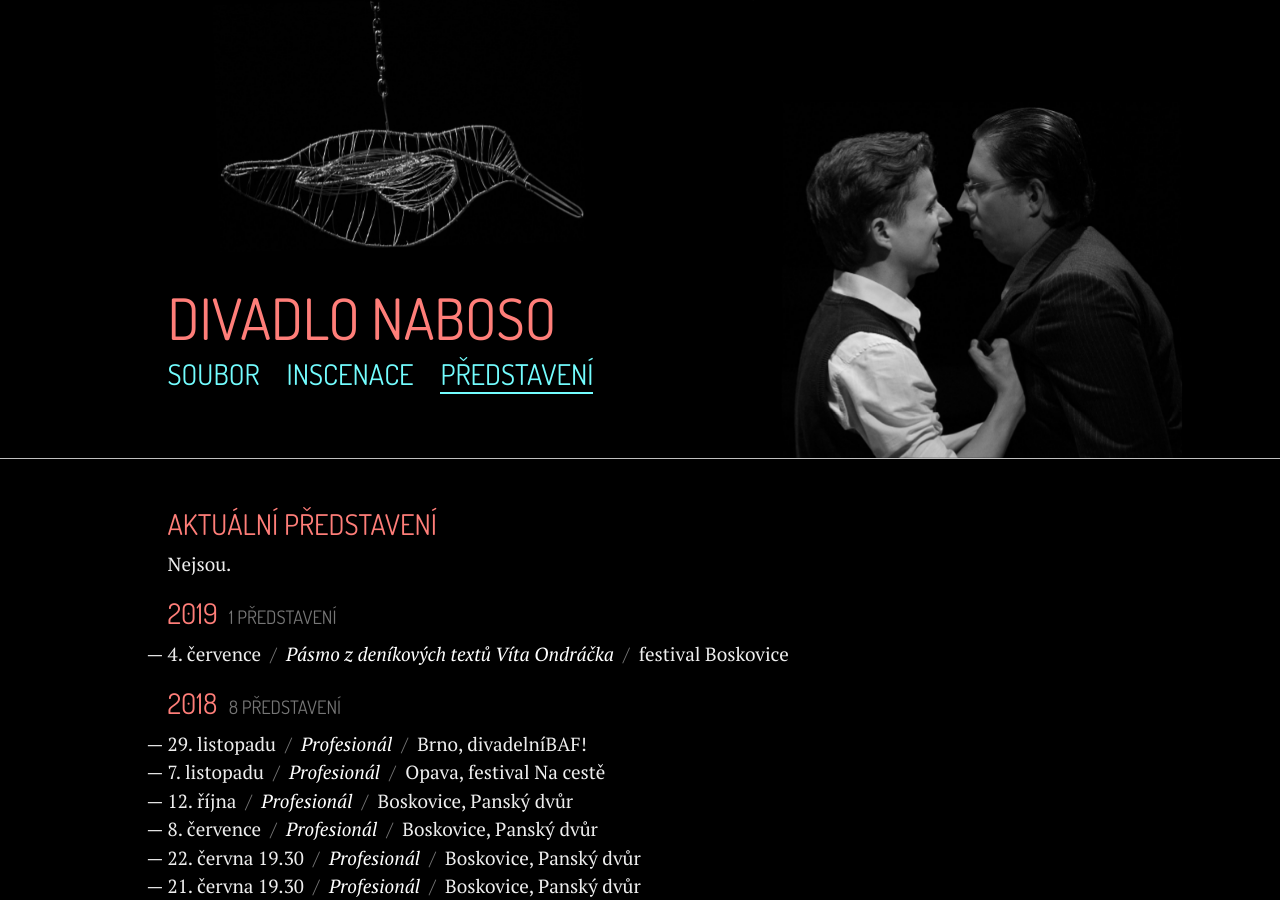
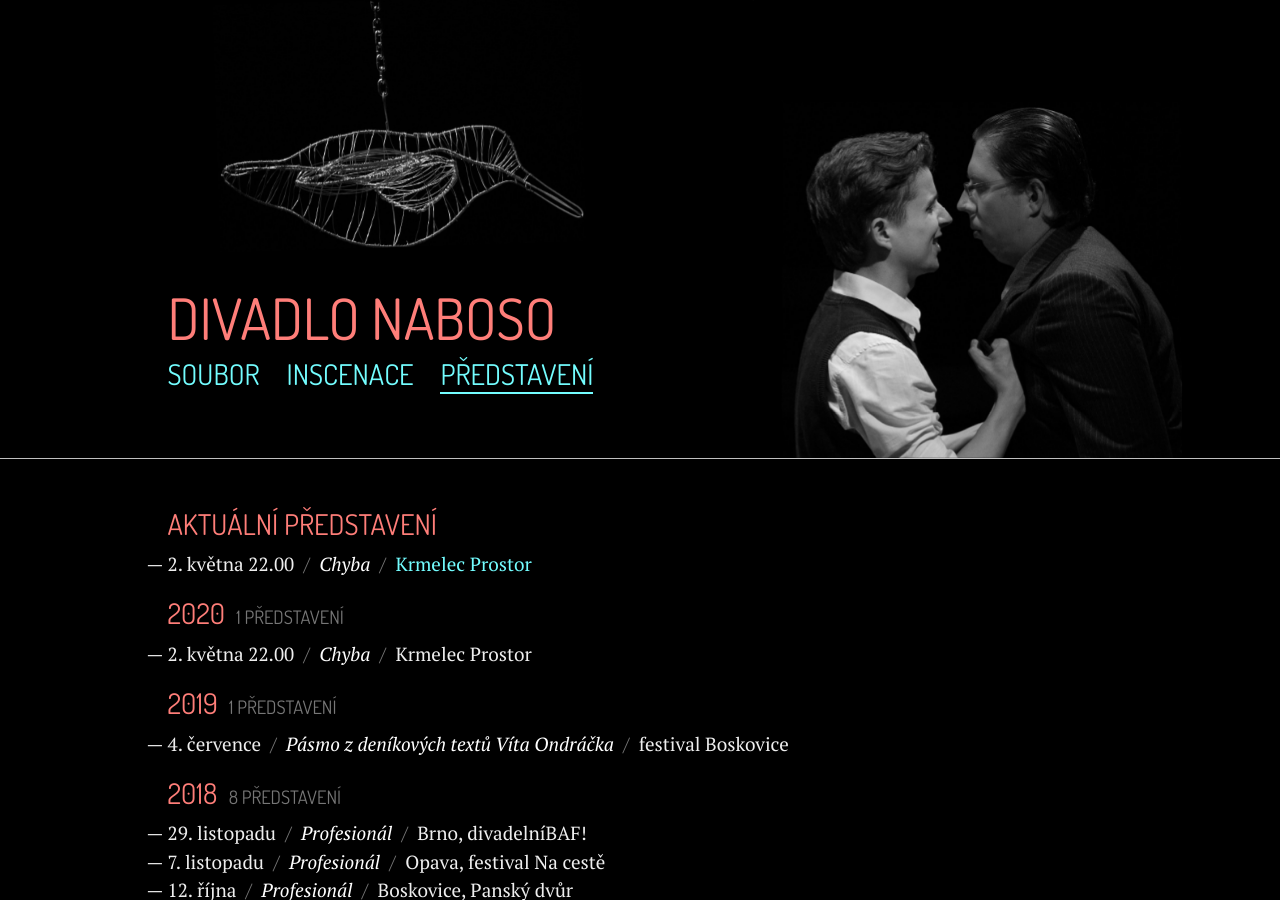
Before and after one commit to zoul/Naboso, a Jekyll site: the page built from predstaveni.html, in a window 1280 px wide and 900 px high. Built offline with Jekyll 4.4.1, drawn with Linux system fonts in a browser that asks for light colours; some of the changed text lies outside the part shown.

Commit message:
Přidal jsem aktuální představení

```diff
--- a/_data/predstaveni.yml
+++ b/_data/predstaveni.yml
@@ -1,3 +1,10 @@
+- rok: 2020
+  predstaveni:
+    - co: Chyba
+      kdy: 2. května 22.00
+      kde: Krmelec Prostor
+      aktualni: ano
+      url: https://krmelec.prostor.wtf
 - rok: 2019
   predstaveni:
     - co: Pásmo z deníkových textů Víta Ondráčka
--- a/predstaveni.html
+++ b/predstaveni.html
@@ -20,7 +20,11 @@
                         <span class="text-muted"> / </span>
                         <em>{{ gig.co }}</em>
                         <span class="text-muted"> / </span>
-                        {{ gig.kde }}
+                        {% if gig.url %}
+                            <a href="{{ gig.url }}">{{ gig.kde }}</a>
+                        {% else %}
+                            {{ gig.kde }}
+                        {% endif %}
                     </li>
                 {% endfor %}
                 </ul>
```
